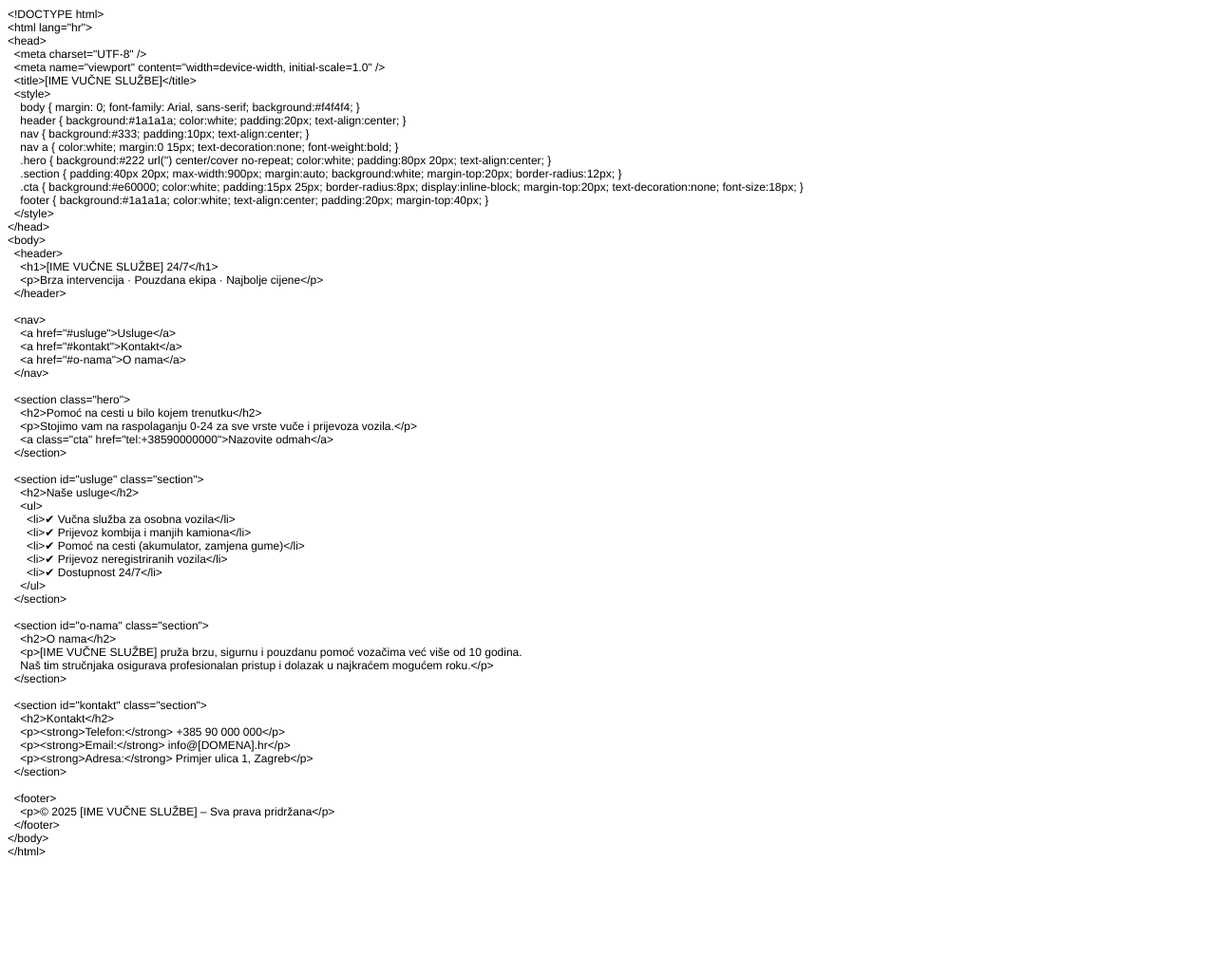
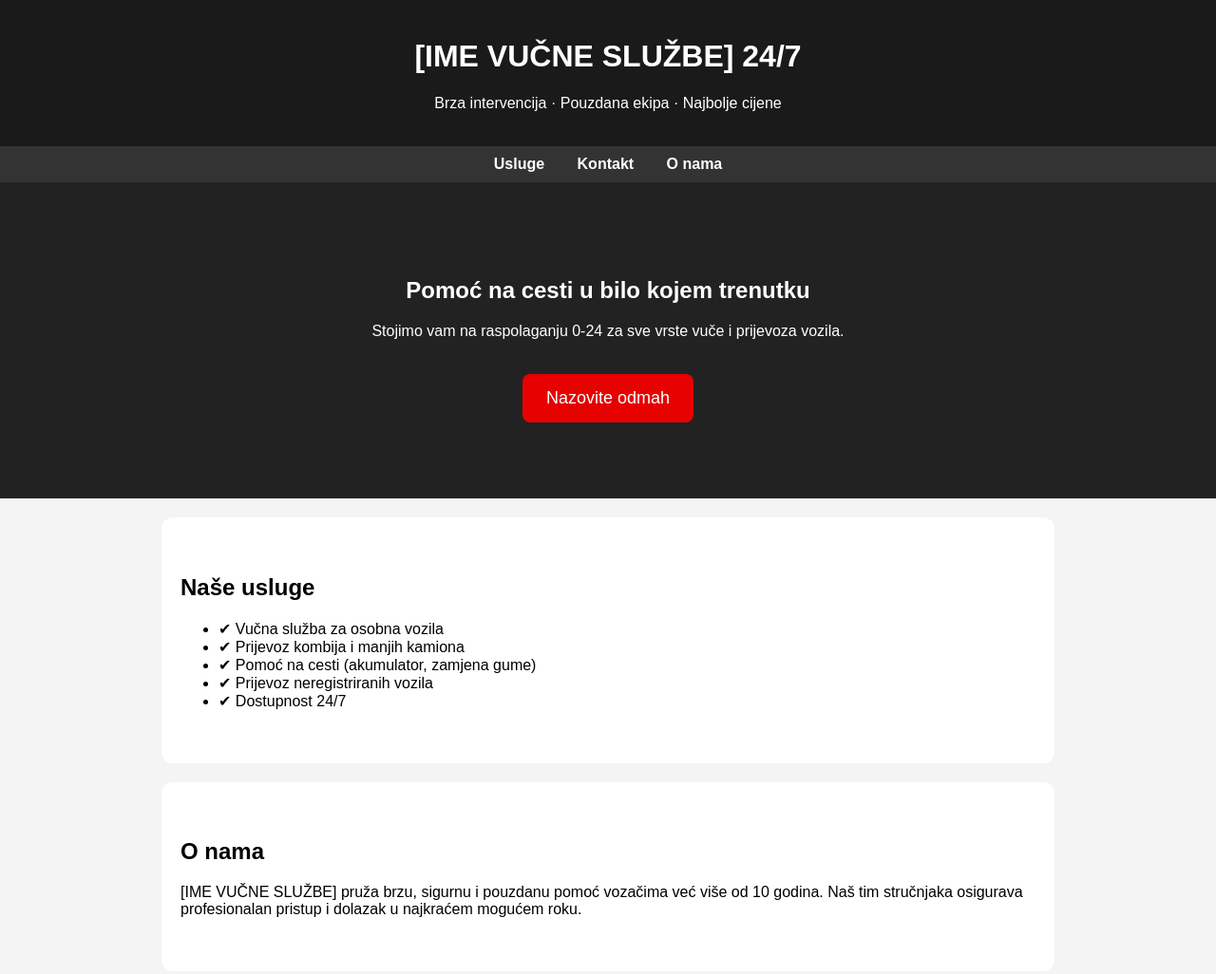
Before and after one commit to mateam1502-netizen/vucna-sluzba, a plain HTML site: page index.html in a window 1280 px wide. Shown: the top 1026 px of the page at 95% size. Before the commit the page ends 912 px from the top, so only its background shows below. Drawn offline with Linux system fonts and the light colour scheme.

Commit message:
Update index.html

```diff
--- a/index.html
+++ b/index.html
@@ -1,80 +1,64 @@
-<!DOCTYPE html PUBLIC "-//W3C//DTD HTML 4.01//EN" "http://www.w3.org/TR/html4/strict.dtd">
-<html>
+<!DOCTYPE html>
+<html lang="hr">
 <head>
-  <meta http-equiv="Content-Type" content="text/html; charset=utf-8">
-  <meta http-equiv="Content-Style-Type" content="text/css">
-  <title></title>
-  <meta name="Generator" content="Cocoa HTML Writer">
-  <meta name="CocoaVersion" content="2575.7">
-  <style type="text/css">
-    p.p1 {margin: 0.0px 0.0px 0.0px 0.0px; font: 12.0px Helvetica}
-    p.p2 {margin: 0.0px 0.0px 0.0px 0.0px; font: 12.0px Helvetica; min-height: 14.0px}
+  <meta charset="UTF-8" />
+  <meta name="viewport" content="width=device-width, initial-scale=1.0" />
+  <title>[IME VUČNE SLUŽBE]</title>
+  <style>
+    body { margin: 0; font-family: Arial, sans-serif; background:#f4f4f4; }
+    header { background:#1a1a1a; color:white; padding:20px; text-align:center; }
+    nav { background:#333; padding:10px; text-align:center; }
+    nav a { color:white; margin:0 15px; text-decoration:none; font-weight:bold; }
+    .hero { background:#222 url('') center/cover no-repeat; color:white; padding:80px 20px; text-align:center; }
+    .section { padding:40px 20px; max-width:900px; margin:auto; background:white; margin-top:20px; border-radius:12px; }
+    .cta { background:#e60000; color:white; padding:15px 25px; border-radius:8px; display:inline-block; margin-top:20px; text-decoration:none; font-size:18px; }
+    footer { background:#1a1a1a; color:white; text-align:center; padding:20px; margin-top:40px; }
   </style>
 </head>
 <body>
-<p class="p1">&lt;!DOCTYPE html&gt;</p>
-<p class="p1">&lt;html lang="hr"&gt;</p>
-<p class="p1">&lt;head&gt;</p>
-<p class="p1"><span class="Apple-converted-space">  </span>&lt;meta charset="UTF-8" /&gt;</p>
-<p class="p1"><span class="Apple-converted-space">  </span>&lt;meta name="viewport" content="width=device-width, initial-scale=1.0" /&gt;</p>
-<p class="p1"><span class="Apple-converted-space">  </span>&lt;title&gt;[IME VUČNE SLUŽBE]&lt;/title&gt;</p>
-<p class="p1"><span class="Apple-converted-space">  </span>&lt;style&gt;</p>
-<p class="p1"><span class="Apple-converted-space">    </span>body { margin: 0; font-family: Arial, sans-serif; background:#f4f4f4; }</p>
-<p class="p1"><span class="Apple-converted-space">    </span>header { background:#1a1a1a; color:white; padding:20px; text-align:center; }</p>
-<p class="p1"><span class="Apple-converted-space">    </span>nav { background:#333; padding:10px; text-align:center; }</p>
-<p class="p1"><span class="Apple-converted-space">    </span>nav a { color:white; margin:0 15px; text-decoration:none; font-weight:bold; }</p>
-<p class="p1"><span class="Apple-converted-space">    </span>.hero { background:#222 url('') center/cover no-repeat; color:white; padding:80px 20px; text-align:center; }</p>
-<p class="p1"><span class="Apple-converted-space">    </span>.section { padding:40px 20px; max-width:900px; margin:auto; background:white; margin-top:20px; border-radius:12px; }</p>
-<p class="p1"><span class="Apple-converted-space">    </span>.cta { background:#e60000; color:white; padding:15px 25px; border-radius:8px; display:inline-block; margin-top:20px; text-decoration:none; font-size:18px; }</p>
-<p class="p1"><span class="Apple-converted-space">    </span>footer { background:#1a1a1a; color:white; text-align:center; padding:20px; margin-top:40px; }</p>
-<p class="p1"><span class="Apple-converted-space">  </span>&lt;/style&gt;</p>
-<p class="p1">&lt;/head&gt;</p>
-<p class="p1">&lt;body&gt;</p>
-<p class="p1"><span class="Apple-converted-space">  </span>&lt;header&gt;</p>
-<p class="p1"><span class="Apple-converted-space">    </span>&lt;h1&gt;[IME VUČNE SLUŽBE] 24/7&lt;/h1&gt;</p>
-<p class="p1"><span class="Apple-converted-space">    </span>&lt;p&gt;Brza intervencija · Pouzdana ekipa · Najbolje cijene&lt;/p&gt;</p>
-<p class="p1"><span class="Apple-converted-space">  </span>&lt;/header&gt;</p>
-<p class="p2"><br></p>
-<p class="p1"><span class="Apple-converted-space">  </span>&lt;nav&gt;</p>
-<p class="p1"><span class="Apple-converted-space">    </span>&lt;a href="#usluge"&gt;Usluge&lt;/a&gt;</p>
-<p class="p1"><span class="Apple-converted-space">    </span>&lt;a href="#kontakt"&gt;Kontakt&lt;/a&gt;</p>
-<p class="p1"><span class="Apple-converted-space">    </span>&lt;a href="#o-nama"&gt;O nama&lt;/a&gt;</p>
-<p class="p1"><span class="Apple-converted-space">  </span>&lt;/nav&gt;</p>
-<p class="p2"><br></p>
-<p class="p1"><span class="Apple-converted-space">  </span>&lt;section class="hero"&gt;</p>
-<p class="p1"><span class="Apple-converted-space">    </span>&lt;h2&gt;Pomoć na cesti u bilo kojem trenutku&lt;/h2&gt;</p>
-<p class="p1"><span class="Apple-converted-space">    </span>&lt;p&gt;Stojimo vam na raspolaganju 0-24 za sve vrste vuče i prijevoza vozila.&lt;/p&gt;</p>
-<p class="p1"><span class="Apple-converted-space">    </span>&lt;a class="cta" href="tel:+38590000000"&gt;Nazovite odmah&lt;/a&gt;</p>
-<p class="p1"><span class="Apple-converted-space">  </span>&lt;/section&gt;</p>
-<p class="p2"><br></p>
-<p class="p1"><span class="Apple-converted-space">  </span>&lt;section id="usluge" class="section"&gt;</p>
-<p class="p1"><span class="Apple-converted-space">    </span>&lt;h2&gt;Naše usluge&lt;/h2&gt;</p>
-<p class="p1"><span class="Apple-converted-space">    </span>&lt;ul&gt;</p>
-<p class="p1"><span class="Apple-converted-space">      </span>&lt;li&gt;✔ Vučna služba za osobna vozila&lt;/li&gt;</p>
-<p class="p1"><span class="Apple-converted-space">      </span>&lt;li&gt;✔ Prijevoz kombija i manjih kamiona&lt;/li&gt;</p>
-<p class="p1"><span class="Apple-converted-space">      </span>&lt;li&gt;✔ Pomoć na cesti (akumulator, zamjena gume)&lt;/li&gt;</p>
-<p class="p1"><span class="Apple-converted-space">      </span>&lt;li&gt;✔ Prijevoz neregistriranih vozila&lt;/li&gt;</p>
-<p class="p1"><span class="Apple-converted-space">      </span>&lt;li&gt;✔ Dostupnost 24/7&lt;/li&gt;</p>
-<p class="p1"><span class="Apple-converted-space">    </span>&lt;/ul&gt;</p>
-<p class="p1"><span class="Apple-converted-space">  </span>&lt;/section&gt;</p>
-<p class="p2"><br></p>
-<p class="p1"><span class="Apple-converted-space">  </span>&lt;section id="o-nama" class="section"&gt;</p>
-<p class="p1"><span class="Apple-converted-space">    </span>&lt;h2&gt;O nama&lt;/h2&gt;</p>
-<p class="p1"><span class="Apple-converted-space">    </span>&lt;p&gt;[IME VUČNE SLUŽBE] pruža brzu, sigurnu i pouzdanu pomoć vozačima već više od 10 godina.<span class="Apple-converted-space"> </span></p>
-<p class="p1"><span class="Apple-converted-space">    </span>Naš tim stručnjaka osigurava profesionalan pristup i dolazak u najkraćem mogućem roku.&lt;/p&gt;</p>
-<p class="p1"><span class="Apple-converted-space">  </span>&lt;/section&gt;</p>
-<p class="p2"><br></p>
-<p class="p1"><span class="Apple-converted-space">  </span>&lt;section id="kontakt" class="section"&gt;</p>
-<p class="p1"><span class="Apple-converted-space">    </span>&lt;h2&gt;Kontakt&lt;/h2&gt;</p>
-<p class="p1"><span class="Apple-converted-space">    </span>&lt;p&gt;&lt;strong&gt;Telefon:&lt;/strong&gt; +385 90 000 000&lt;/p&gt;</p>
-<p class="p1"><span class="Apple-converted-space">    </span>&lt;p&gt;&lt;strong&gt;Email:&lt;/strong&gt; info@[DOMENA].hr&lt;/p&gt;</p>
-<p class="p1"><span class="Apple-converted-space">    </span>&lt;p&gt;&lt;strong&gt;Adresa:&lt;/strong&gt; Primjer ulica 1, Zagreb&lt;/p&gt;</p>
-<p class="p1"><span class="Apple-converted-space">  </span>&lt;/section&gt;</p>
-<p class="p2"><br></p>
-<p class="p1"><span class="Apple-converted-space">  </span>&lt;footer&gt;</p>
-<p class="p1"><span class="Apple-converted-space">    </span>&lt;p&gt;© 2025 [IME VUČNE SLUŽBE] – Sva prava pridržana&lt;/p&gt;</p>
-<p class="p1"><span class="Apple-converted-space">  </span>&lt;/footer&gt;</p>
-<p class="p1">&lt;/body&gt;</p>
-<p class="p1">&lt;/html&gt;</p>
+  <header>
+    <h1>[IME VUČNE SLUŽBE] 24/7</h1>
+    <p>Brza intervencija · Pouzdana ekipa · Najbolje cijene</p>
+  </header>
+
+  <nav>
+    <a href="#usluge">Usluge</a>
+    <a href="#kontakt">Kontakt</a>
+    <a href="#o-nama">O nama</a>
+  </nav>
+
+  <section class="hero">
+    <h2>Pomoć na cesti u bilo kojem trenutku</h2>
+    <p>Stojimo vam na raspolaganju 0-24 za sve vrste vuče i prijevoza vozila.</p>
+    <a class="cta" href="tel:+38590000000">Nazovite odmah</a>
+  </section>
+
+  <section id="usluge" class="section">
+    <h2>Naše usluge</h2>
+    <ul>
+      <li>✔ Vučna služba za osobna vozila</li>
+      <li>✔ Prijevoz kombija i manjih kamiona</li>
+      <li>✔ Pomoć na cesti (akumulator, zamjena gume)</li>
+      <li>✔ Prijevoz neregistriranih vozila</li>
+      <li>✔ Dostupnost 24/7</li>
+    </ul>
+  </section>
+
+  <section id="o-nama" class="section">
+    <h2>O nama</h2>
+    <p>[IME VUČNE SLUŽBE] pruža brzu, sigurnu i pouzdanu pomoć vozačima već više od 10 godina.
+    Naš tim stručnjaka osigurava profesionalan pristup i dolazak u najkraćem mogućem roku.</p>
+  </section>
+
+  <section id="kontakt" class="section">
+    <h2>Kontakt</h2>
+    <p><strong>Telefon:</strong> +385 90 000 000</p>
+    <p><strong>Email:</strong> info@[DOMENA].hr</p>
+    <p><strong>Adresa:</strong> Primjer ulica 1, Zagreb</p>
+  </section>
+
+  <footer>
+    <p>© 2025 [IME VUČNE SLUŽBE] – Sva prava pridržana</p>
+  </footer>
 </body>
 </html>
```
